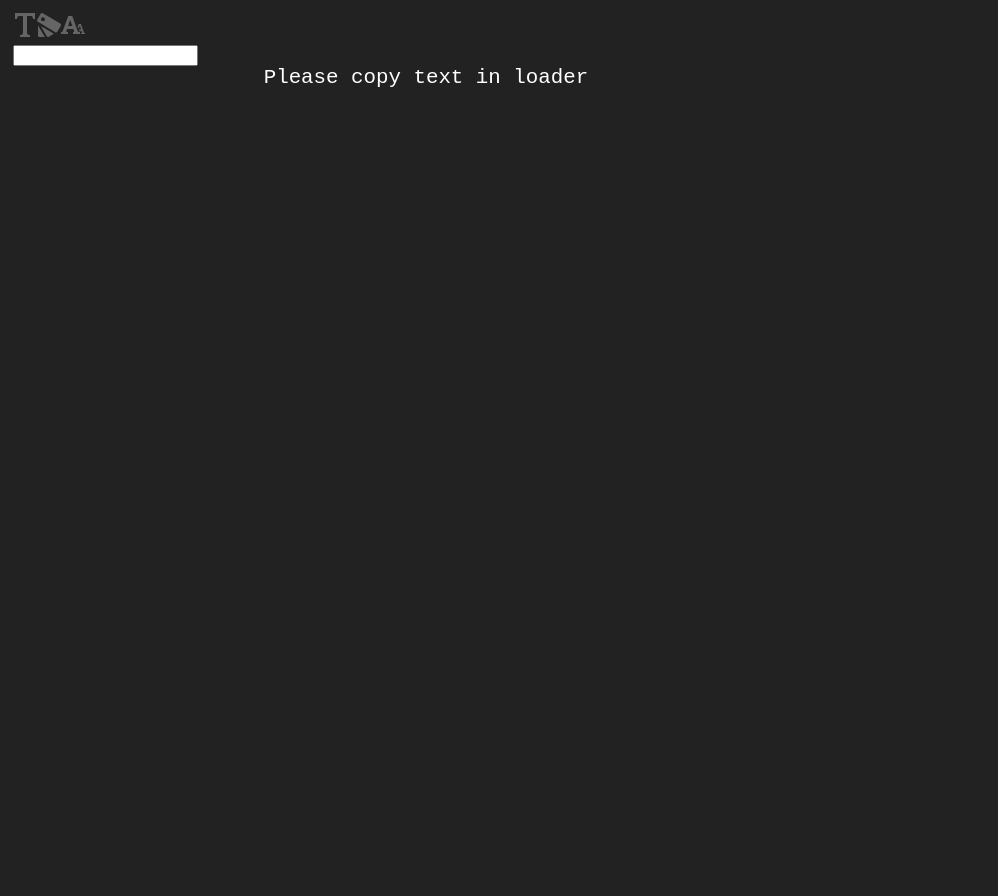
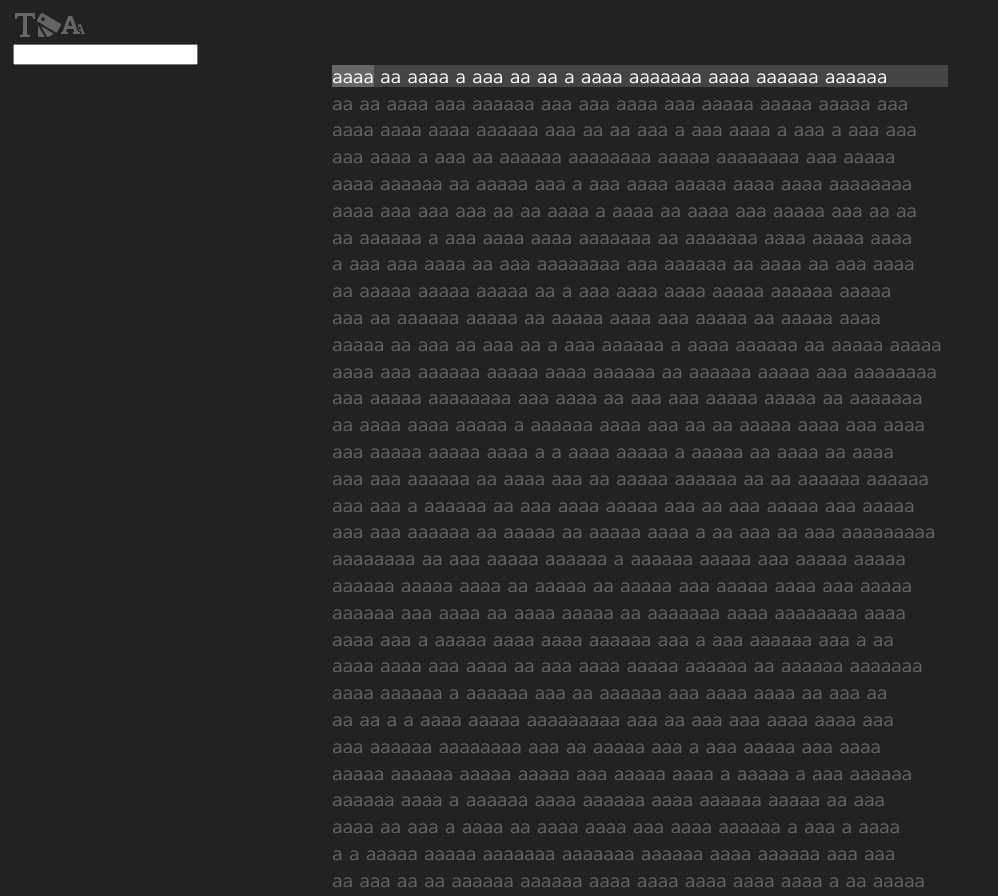
Before and after one commit to jpzk/chopchop, a React (Create React App) app: page / in a window 1280 px wide. Shown: the whole page, without its empty margins (0-998 px from the left). Before the commit the page ends 800 px from the top, so only its background shows below. Built offline with nearby package versions, Linux system fonts and the light colour scheme.

Commit message:
added fonts; partial rendering using React.memo

```diff
--- a/public/index.html
+++ b/public/index.html
@@ -10,6 +10,9 @@
       content=""
     />
     <title>read prototype</title>
+
+  <link href="https://fonts.googleapis.com/css2?family=Inconsolata&family=Libre+Baskerville&display=swap" rel="stylesheet">
+
   </head>
   <body>
     <noscript>You need to enable JavaScript to run this app.</noscript>
--- a/src/App.js
+++ b/src/App.js
@@ -1,4 +1,4 @@
-import React, {useState, useCallback} from 'react';
+import React, {useMemo, useState, useCallback} from 'react';
 import './App.css';
 
 import Loader from './Loader.js'
@@ -26,6 +26,20 @@ export default () => {
     line2word: [],
     word2line: []
   })
+
+  useMemo(() => {
+    var words = ""
+    for(var i = 0; i<400; i++) {
+      for(var k = 0; k<=10; k++) {
+        var w = ""
+        for(var l = 0; l<=Math.floor(k*Math.random()); l++) {
+          w = w+"a"
+        }
+      }
+      words = words + w + " "
+    }
+    setText(words)
+  },[])
 
   // global application state
   const [theme, setTheme] = useState(({
--- a/src/Icons.js
+++ b/src/Icons.js
@@ -1,7 +1,7 @@
 import React from 'react';
 import styled from 'styled-components'
 
-const Theme = () => <svg width="24" height="24" xmlns="http://www.w3.org/2000/svg" fill-rule="evenodd" clip-rule="evenodd"><path d="M1 12.155c2.256 3.97 4.55 7.918 6.879 11.845h-5.379c-.829 0-1.5-.675-1.5-1.5v-10.345zm2.85.859c3.278 1.952 12.866 7.658 13.121 7.805l-5.162 2.98c-.231.132-.49.201-.751.201-.549 0-1.037-.298-1.299-.75l-5.909-10.236zm1.9-12.813c-.23-.133-.489-.201-.75-.201-.524 0-1.026.277-1.299.75l-3.5 6.062c-.133.23-.201.489-.201.749 0 .527.278 1.028.75 1.3 2.936 1.695 14.58 8.7 17.516 10.396.718.413 1.633.168 2.048-.55l3.5-6.062c.133-.23.186-.488.186-.749 0-.52-.257-1.025-.734-1.3l-17.516-10.395m.25 3.944c1.104 0 2 .896 2 2s-.896 2-2 2-2-.896-2-2 .896-2 2-2"/></svg>
+const Theme = () => <svg width="24" height="24" xmlns="http://www.w3.org/2000/svg"><path d="M1 12.155c2.256 3.97 4.55 7.918 6.879 11.845h-5.379c-.829 0-1.5-.675-1.5-1.5v-10.345zm2.85.859c3.278 1.952 12.866 7.658 13.121 7.805l-5.162 2.98c-.231.132-.49.201-.751.201-.549 0-1.037-.298-1.299-.75l-5.909-10.236zm1.9-12.813c-.23-.133-.489-.201-.75-.201-.524 0-1.026.277-1.299.75l-3.5 6.062c-.133.23-.201.489-.201.749 0 .527.278 1.028.75 1.3 2.936 1.695 14.58 8.7 17.516 10.396.718.413 1.633.168 2.048-.55l3.5-6.062c.133-.23.186-.488.186-.749 0-.52-.257-1.025-.734-1.3l-17.516-10.395m.25 3.944c1.104 0 2 .896 2 2s-.896 2-2 2-2-.896-2-2 .896-2 2-2"/></svg>
 
 const Font = () =>
 <svg xmlns="http://www.w3.org/2000/svg" width="24" height="24" viewBox="0 0 24 24"><path d="M22 0h-20v6h1.999c0-1.174.397-3 2.001-3h4v16.874c0 1.174-.825 2.126-2 2.126h-1v2h9.999v-2h-.999c-1.174 0-2-.952-2-2.126v-16.874h4c1.649 0 2.02 1.826 2.02 3h1.98v-6z"/></svg>
--- a/src/Reader.js
+++ b/src/Reader.js
@@ -1,21 +1,40 @@
 import React, {useMemo} from 'react';
 import styled from 'styled-components'
 
+// render a partial
+const wordComp = (prevProp, nextProp) => {
+  return(prevProp.selected === nextProp.selected)
+}
+const lineComp = (prevProp, nextProp) => {
+  return(prevProp.selected === nextProp.selected &&
+  prevProp.word === nextProp.word
+  )
+}
+const StyledPartial = styled.div`
+  border: solid 1px red;
+`
+const MemoizedPartial = React.memo(StyledPartial,wordComp)
+
 const StyledLine = styled.div`
   opacity: 0.3;
+  margin-bottom: 0.3rem;
   ${props => props.selected && `
     background-color: ${props.theme.theme.selectedLineBg};
     opacity: 1;
   `}
 `
-const StyledWord = styled.div`
-  display: inline-block;
+
+const MemoizedStyledLine = React.memo(StyledLine,lineComp)
+
+const StyledWord = styled.span`
   margin-right: 0.5vw;
   ${props => props.selected && `
     color: ${props.theme.theme.selectedFg};
     background-color: ${props.theme.theme.selectedBg};
   `}
 `
+const MemoizedStyledWord = React.memo(StyledWord,wordComp)
+
 const NoText = "Please copy text in loader"
 
 // will only be called when text or wordsPerLine changes
@@ -42,33 +61,35 @@ const compute = (text, wordsPerLine) => {
 }
 
 const StyledReader = styled.div`
-  padding-left:20%;
-  padding-right:20%;
+  position: absolute;
+  left: 50%;
+  transform: translate(-50%,0);
 `
+
 export default ({cursor, text, wordsPerLine, onIndexUpdate}) => {
-  var rendered = ""
-  if(text != null) {
-    const {lines, index} =
-      useMemo(() => {
-        const {lines, index} = compute(text, wordsPerLine)
-        onIndexUpdate(index)
-        return({lines, index})
-      }, [text, wordsPerLine])
+  const memo = useMemo(() => {
+    if(text == null) {
+      return null
+    }
+    const {lines, index} = compute(text, wordsPerLine)
+    onIndexUpdate(index)
+    return({lines, index})
+  }, [text, wordsPerLine, onIndexUpdate])
 
-    rendered = lines.map((l,i) => {
-      return(
-        <StyledLine key={i} selected={i === index.word2line[cursor]}>
-        {l.map((w, i) =>
-          <StyledWord key={i} selected={w.index === cursor}>
-            {w.content}
-          </StyledWord>)
-        }
-        </StyledLine>)
-    })
+  if(memo != null) {
+    const selectedLine = memo.index.word2line[cursor]
+    return(<StyledReader>
+      {memo.lines.map((line, lineIndex)=>
+      <MemoizedStyledLine selected={lineIndex === selectedLine}>
+        {line.map(({content, index}) => {
+          return(<MemoizedStyledWord
+            selected={index === cursor}
+            key={index}>{content}</MemoizedStyledWord>)
+        })}
+      </MemoizedStyledLine>
+      )}
+    </StyledReader>)
   } else {
-    rendered = NoText;
+    return(<StyledReader>No Text</StyledReader>)
   }
-  return(<StyledReader>
-      {rendered}
-    </StyledReader>)
 }
--- a/src/theme.js
+++ b/src/theme.js
@@ -22,10 +22,10 @@ export const fonts = {
     fontFamily: "Sans"
   },
   serif: {
-    fontFamily: "Georgia"
+    fontFamily: "Libre Baskerville"
   },
   mono: {
-    fontFamily: "Monospace"
+    fontFamily: "Inconsolata"
   }
 }
 
```
Also changed, not shown: 1 other file (tests, documents, lock files or other folders).
